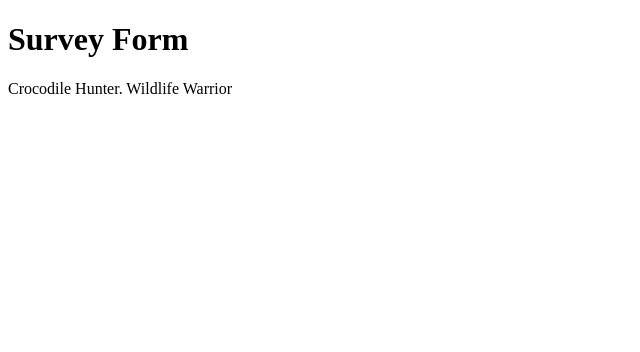
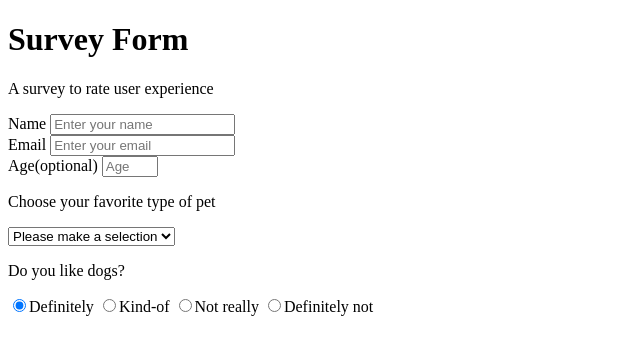
Before and after one commit to empousadorable/Survey-Form, a plain HTML site: page index.html in a window 1280 px wide. Shown: the whole page, without its empty margins (0-640 px from the left). Drawn offline with Linux system fonts and the light colour scheme.

Commit message:
add elements

```diff
--- a/index.html
+++ b/index.html
@@ -6,10 +6,115 @@
 		<title>Survey Form</title>
 		<link rel="stylesheet" href="assets/css/style.css" />
 	</head>
+
+	<!--body-->
+
 	<body>
 		<main id="main">
 			<h1 id="title">Survey Form</h1>
-			<p id="description">Crocodile Hunter. Wildlife Warrior</p>
-			<form id="survey-form"></form>
+			<p id="description">A survey to rate user experience</p>
+
+			<!--Form-->
+
+			<form id="survey-form">
+				<!--Name-->
+
+				<div class="form-group">
+					<label id="name-label" for="name">Name</label>
+					<input
+						type="text"
+						name="name"
+						id="name"
+						class="form-control"
+						placeholder="Enter your name"
+						required
+					/>
+				</div>
+
+				<!--Email-->
+
+				<div class="form-group">
+					<label id="email-label" for="email">Email</label>
+					<input
+						type="email"
+						name="email"
+						id="email"
+						class="form-control"
+						placeholder="Enter your email"
+						required
+					/>
+				</div>
+
+				<!--Age-->
+
+				<div class="form-group">
+					<label id="number-label" for="age"
+						>Age<span class="optional">(optional)</span></label
+					>
+					<input
+						type="number"
+						name="age"
+						id="number"
+						min="18"
+						max="99"
+						class="form-control"
+						placeholder="Age"
+					/>
+				</div>
+
+				<!--Favorite Pet-->
+
+				<div class="form-group">
+					<p>Choose your favorite type of pet</p>
+					<select id="dropdown" name="pet" class="form-control" required>
+						<option disabled selected value>Please make a selection</option>
+						<option value="dog">Dog</option>
+						<option value="cat">Cat</option>
+						<option value="fish">Fish</option>
+						<option value="rabbit">Rabbit</option>
+						<option value="other">None of the above</option>
+					</select>
+				</div>
+
+				<!--Dog Opinion-->
+
+				<div class="form-group">
+					<p>Do you like dogs?</p>
+					<label>
+						<input
+							name="dog-opinion"
+							value="definitely"
+							type="radio"
+							class="input-radio"
+							checked
+						/>Definitely
+					</label>
+					<label>
+						<input
+							name="dog-opinion"
+							value="kind-of"
+							type="radio"
+							class="input-radio"
+						/>Kind-of
+					</label>
+					<label>
+						<input
+							name="dog-opinion"
+							value="not-really"
+							type="radio"
+							class="input-radio"
+						/>Not really
+					</label>
+					<label>
+						<input
+							name="dog-opinion"
+							value="definitely-not"
+							type="radio"
+							class="input-radio"
+						/>Definitely not
+					</label>
+				</div>
+			</form>
+		</main>
 	</body>
 </html>
```
Also changed, not shown: 1 other file.
